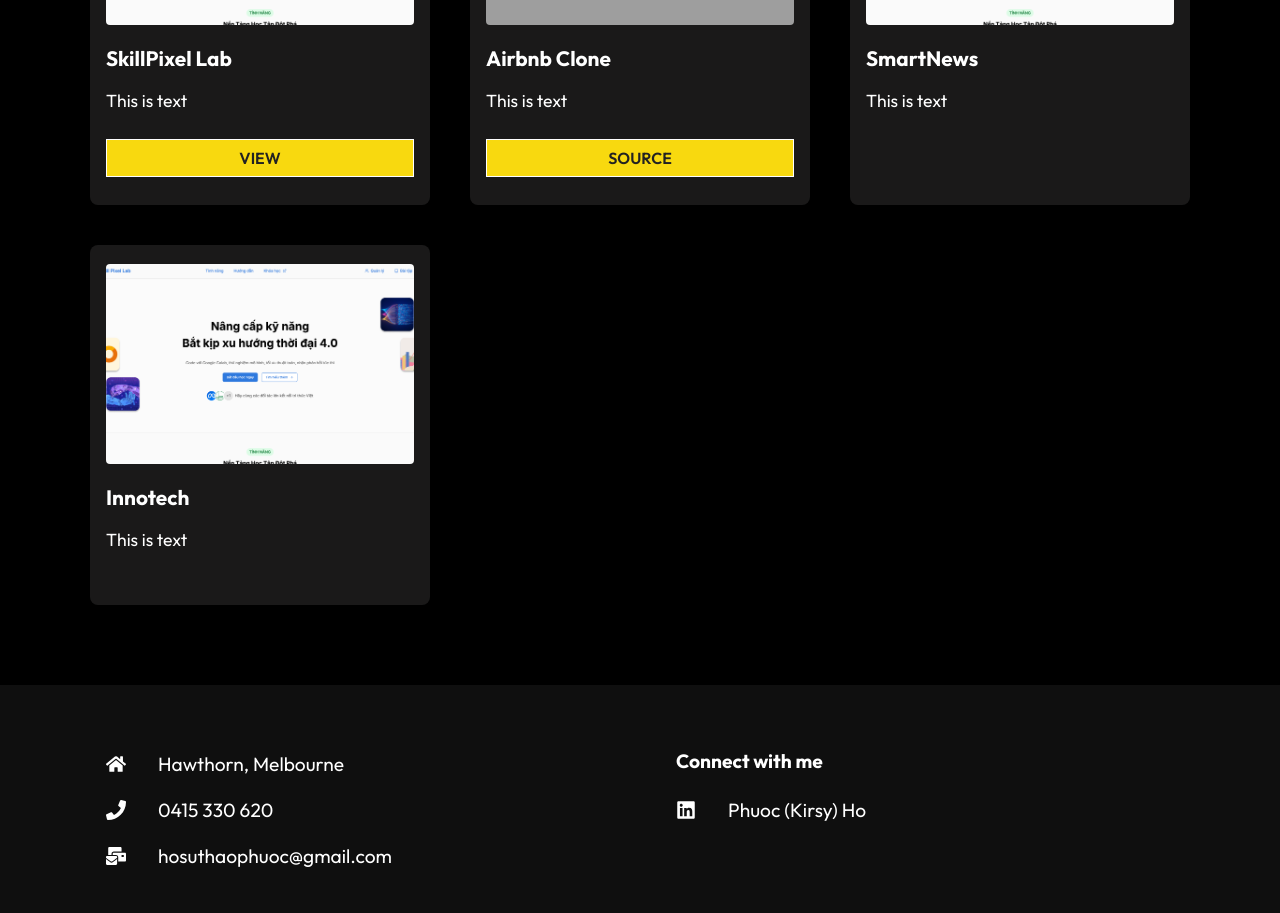
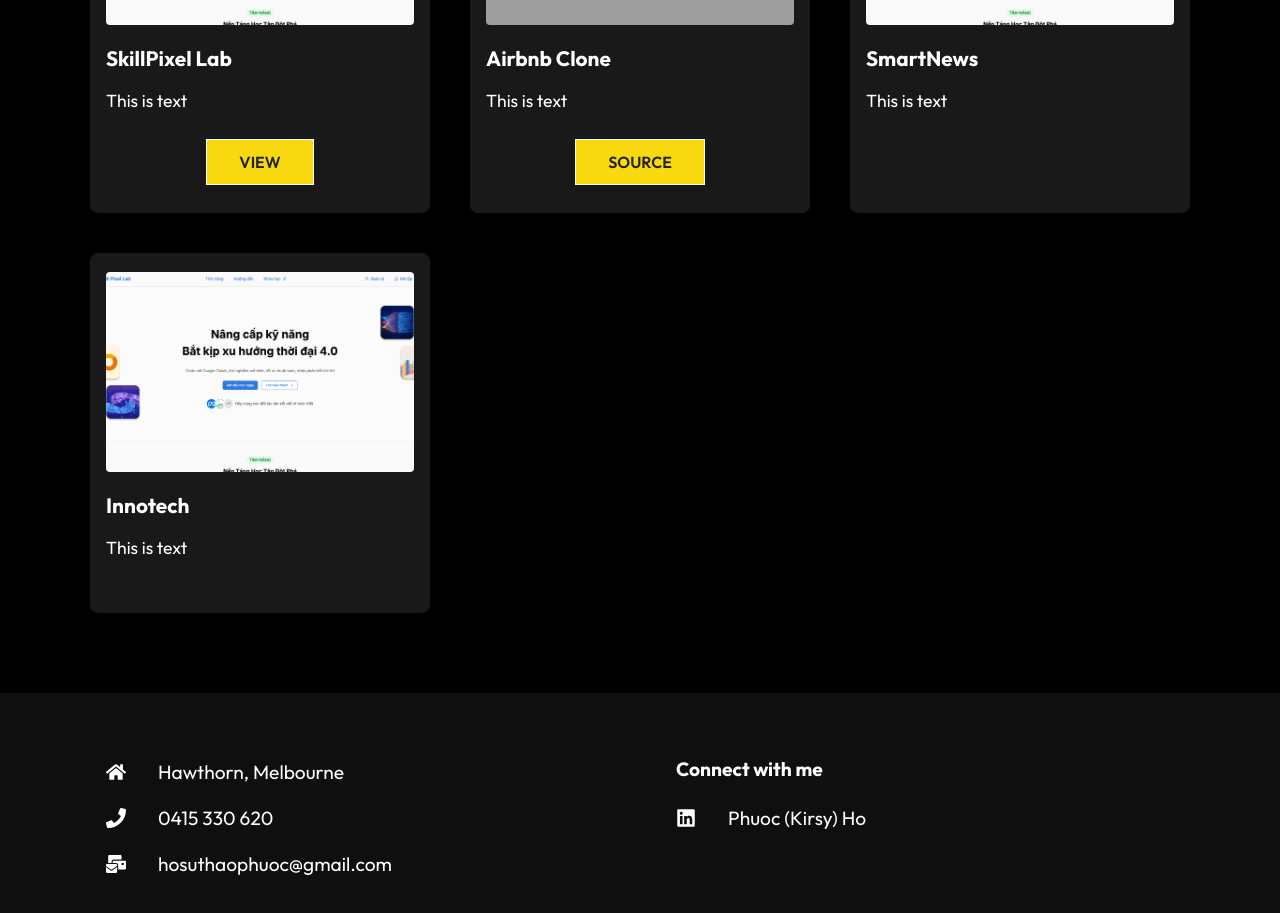
Before and after one commit to phuoc-stack/my-portfolio-frontend, a React (Create React App) app: page /project in a window 1280 px wide. Shown: the part 820-1733 px from the top of the page. Built offline with nearby package versions, Linux system fonts and the light colour scheme; grey boxes are pictures that could not be loaded.

Commit message:
Improve button formatting in project page

```diff
--- a/src/components/ProjectCardStyles.css
+++ b/src/components/ProjectCardStyles.css
@@ -46,14 +46,12 @@
 
 .pro-btns {
     display: flex;
-    justify-content: space-between;
     padding: 0.5rem 0;
     gap: 10px;
+    justify-content: center;
 }
 
 .pro-btns .btn {
-    padding: 0.5rem 1rem;
-    flex: 1;
     text-align: center;
 }
 
```
